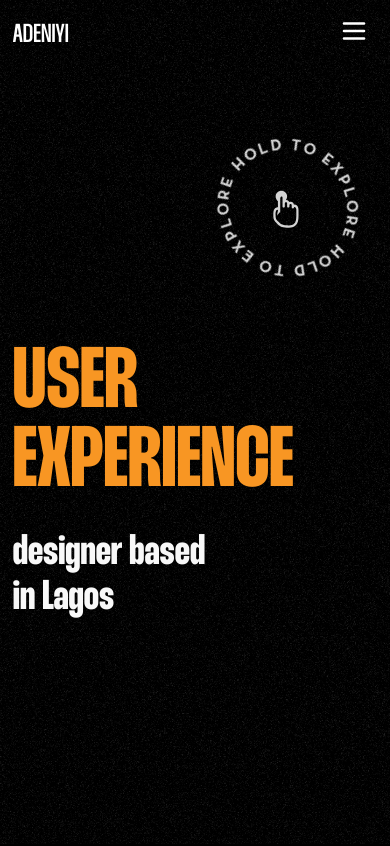
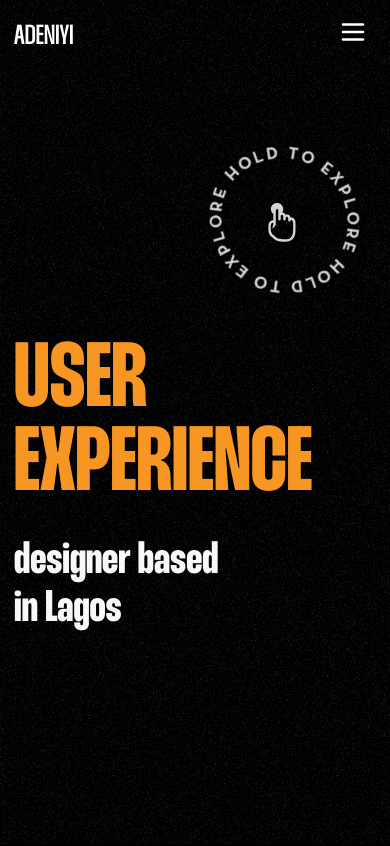
Before and after one commit to Moyowaaaa/Israel-Adeniyi, a Vue app: page / in a window 390 px wide. Shown: the top 846 px of the page. Built offline with nearby package versions, Linux system fonts and the light colour scheme.

Commit message:
test again

```diff
--- a/src/assets/scss/main.scss
+++ b/src/assets/scss/main.scss
@@ -8,7 +8,7 @@ html{
 
 
     @media screen and (max-width:485px) {
-        font-size: calc(80vw / 600 * 10);
+        font-size: calc(85vw / 600 * 10);
 }
 
 }
--- a/src/components/TitleSection.vue
+++ b/src/components/TitleSection.vue
@@ -218,7 +218,7 @@ const removeHoldToExplore = () => {
 }
 .sub-header{
     color:#F8F8F8;
-    width: 40rem;
+    width: 100%;
     font-family: "thunder-boldl";
 
     font-size: 8rem;
```
